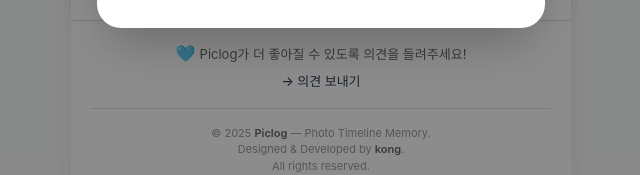
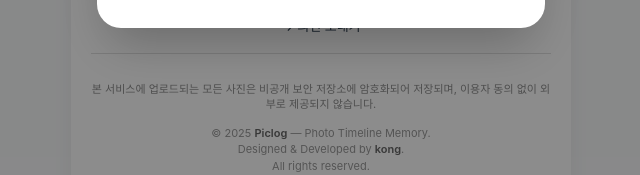
Before and after one commit to kkongkkong/piclog, a Next.js app: page / in a window 1280 px wide. Shown: the part 606-781 px from the top of the page, without its empty margins (319-959 px from the left). Built offline with nearby package versions, Linux system fonts and the light colour scheme; no server answers; the database is empty.

Commit message:
Add privacy notice to footer
- Add privacy statement about encrypted photo storage
- Style with small gray text between feedback and copyright

🤖 Generated with [Claude Code](https://claude.com/claude-code)

Co-Authored-By: Claude <noreply@anthropic.com>

```diff
--- a/pages/index.tsx
+++ b/pages/index.tsx
@@ -109,6 +109,16 @@ export default function Home() {
             → 의견 보내기
           </a>
         </div>
+        <p style={{
+          fontSize: '11px',
+          fontWeight: 400,
+          color: 'rgba(0,0,0,0.45)',
+          lineHeight: 1.4,
+          padding: '12px 0',
+        }}>
+          본 서비스에 업로드되는 모든 사진은 비공개 보안 저장소에 암호화되어 저장되며,
+          이용자 동의 없이 외부로 제공되지 않습니다.
+        </p>
         <div className="copyright">
           © 2025 <strong>Piclog</strong> — Photo Timeline Memory.<br />
           Designed & Developed by <strong>kong</strong>.<br />
```
